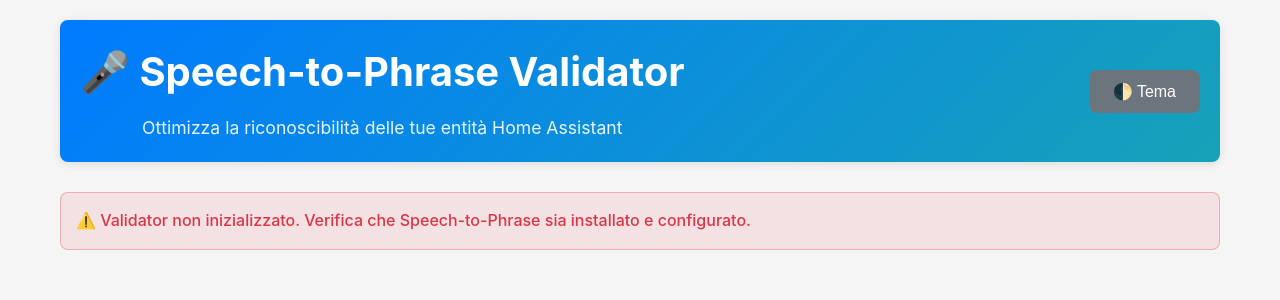
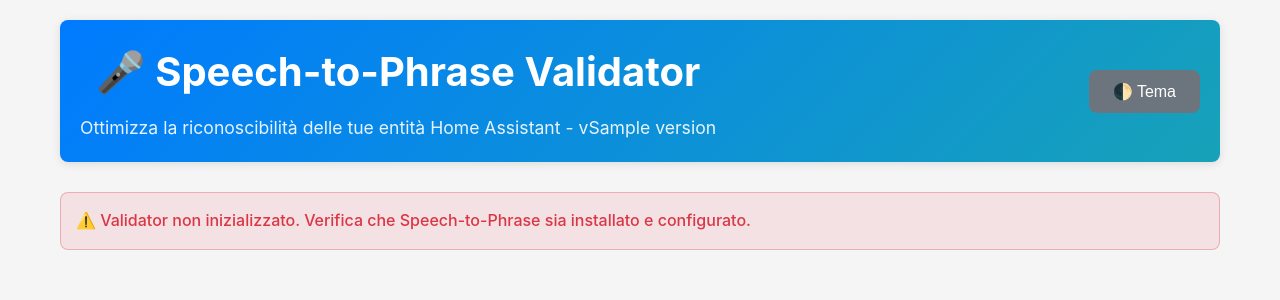
Before and after one commit to remonzo/speech-to-phrase-validator, a FastAPI app: template src/web/templates/index.html in a window 1280 px wide. Shown: the top 300 px of the page. Run offline with FastAPI, Linux system fonts and the light colour scheme; the template is opened without the code that fills it: most values are stand-ins (such as "Sample title", 1, 10 or a date in 2020); some libraries are stand-ins or nearby versions.

Commit message:
v1.6.4: Add dynamic version display in frontend
- Update config.yaml to version 1.6.4
- Add get_version() function to read version from config.yaml
- Display version dynamically in subtitle: "... - v{{ version }}"
- Ensures version stays synchronized without manual frontend updates

🤖 Generated with [Claude Code](https://claude.ai/code)

Co-Authored-By: Claude <noreply@anthropic.com>

```diff
--- a/config.yaml
+++ b/config.yaml
@@ -1,5 +1,5 @@
 name: "Speech-to-Phrase Validator"
-version: "1.6.2"
+version: "1.6.4"
 slug: "stp_validator"
 description: "🔮 Tool di validazione e predizione per Speech-to-Phrase - Testa riconoscibilità prima di aggiungere ad Assist"
 url: "https://github.com/remonzo/speech-to-phrase-validator"
--- a/src/api/app.py
+++ b/src/api/app.py
@@ -2,6 +2,7 @@
 
 import os
 import logging
+import yaml
 from typing import List, Dict, Any, Optional
 from pathlib import Path
 
@@ -29,6 +30,18 @@ logging.basicConfig(
     format="%(asctime)s - %(name)s - %(levelname)s - %(message)s"
 )
 _LOGGER = logging.getLogger(__name__)
+
+def get_version() -> str:
+    """Read version from config.yaml."""
+    try:
+        config_path = Path(__file__).parent.parent.parent / "config.yaml"
+        if config_path.exists():
+            with open(config_path, 'r', encoding='utf-8') as f:
+                config = yaml.safe_load(f)
+                return config.get('version', '1.6.4')
+    except Exception as e:
+        _LOGGER.warning(f"Could not read version from config.yaml: {e}")
+    return "1.6.4"  # fallback
 
 # Configurazione da variabili d'ambiente
 MODELS_PATH = os.getenv("STP_MODELS_PATH", "/share/speech-to-phrase/models")
@@ -141,7 +154,8 @@ async def home(request: Request):
         "models": models,
         "current_model": current_model,
         "has_validator": validator is not None,
-        "ingress_path": ingress_path
+        "ingress_path": ingress_path,
+        "version": get_version()
     })
 
 
--- a/src/web/templates/index.html
+++ b/src/web/templates/index.html
@@ -18,7 +18,7 @@
             <div style="display: flex; justify-content: space-between; align-items: center;">
                 <div>
                     <h1>🎤 Speech-to-Phrase Validator</h1>
-                    <p class="subtitle">Ottimizza la riconoscibilità delle tue entità Home Assistant</p>
+                    <p class="subtitle">Ottimizza la riconoscibilità delle tue entità Home Assistant - v{{ version }}</p>
                 </div>
                 <button id="theme-toggle" class="btn btn-secondary" style="margin-left: 20px;" onclick="toggleTheme()">
                     🌓 Tema
```
